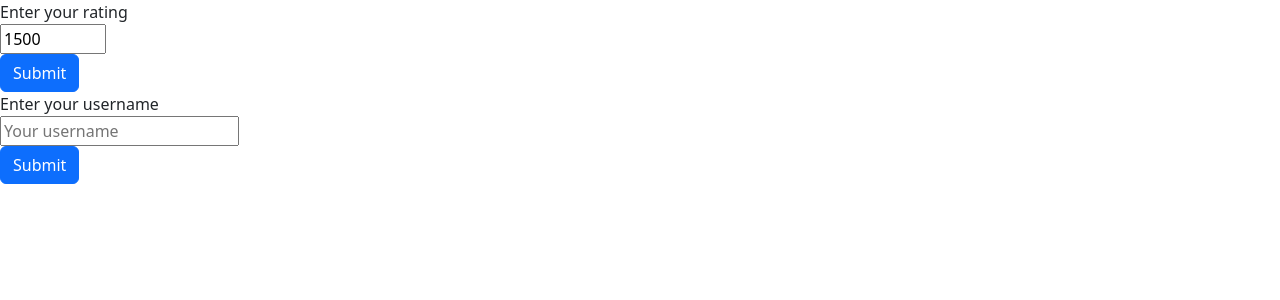
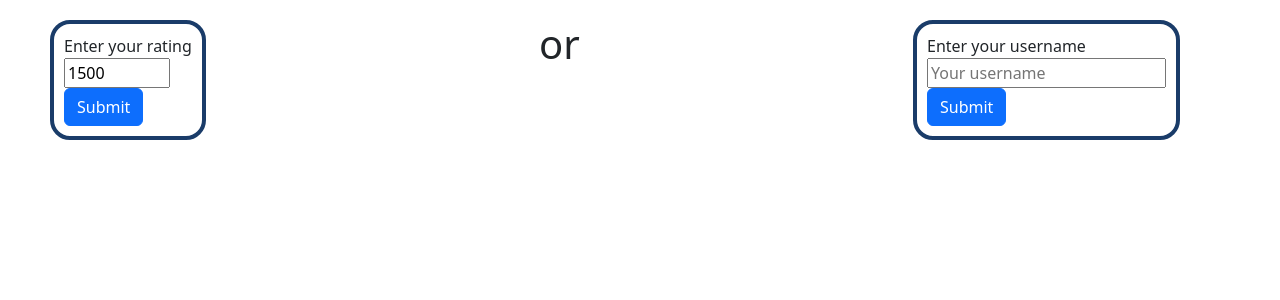
Before and after one commit to thaitoos/codeforces_data, a Django app: page /codeforces_app/ in a window 1280 px wide. Shown: the part 56-356 px from the top of the page. Run offline with Django 4.2, Linux system fonts and the light colour scheme; some libraries are stand-ins or nearby versions.

Commit message:
fixed load static??

```diff
--- /dev/null
+++ b/codeforces_project/codeforces_app/static/codeforces_app/index.css
@@ -0,0 +1,10 @@
+.forms_container{
+    display: flex;
+    justify-content: space-between;
+    padding: 20px 100px 20px 50px;
+}
+.form{
+    padding: 10px;
+    border: 4px solid rgb(26, 60, 105);
+    border-radius: 20px;
+}
--- a/codeforces_project/codeforces_app/static/codeforces_app/index.js
+++ b/codeforces_project/codeforces_app/static/codeforces_app/index.js
@@ -24,4 +24,8 @@ document.addEventListener('click', event =>{
             })
         }
     )
+    .then( () => {
+        color_rated = document.querySelectorAll('.rating_color')
+        console.log(color_rated)
+    })
 })
--- a/codeforces_project/codeforces_app/templates/codeforces_app/index.html
+++ b/codeforces_project/codeforces_app/templates/codeforces_app/index.html
@@ -3,7 +3,8 @@
 {%block body%}
 
     <!-- the average rating is {{average}} -->
-    <form action = "" method = "POST">
+    <div class="forms_container">
+        <form class="form" id="form1" action = "" method = "POST">
             {%csrf_token%}
             <!--{{rating_form}}-->
             <label for="rating">Enter your rating</label>
@@ -13,7 +14,10 @@
             </div>
             <button class="btn btn-primary" type="submit" name="submit-rating">Submit</button>
         </form>
-    <form action = "" method = "POST">
+        <h1>
+            or
+        </h1>
+        <form class="form" id="form2" action = "" method = "POST">
             {%csrf_token%}
             <label for="rating">Enter your username</label>
             <div class="form-group">
@@ -22,6 +26,7 @@
             </div>
             <button class="btn btn-primary" type="submit" name="submit-handle">Submit</button>
         </form>
+    </div>
     {%if load_type == 'error'%}
         <div>
             {{message}}
@@ -29,13 +34,14 @@
     {%endif%}
     {%if load_type == 'handle' or load_type == 'rating'%}
         {%if load_type == 'handle'%}
-        <div class="username">
+        <div class="rating_color">
             {{username}},
         </div>
         {%endif%}
-        <div>
-            Your rating is {{rating}}
+        <div style="display: inline;">
+            Your rating is
         </div>
+        <p style="display: inline;" class="rating_color"> {{rating}}</p>
         <div>
             You are better than {{percent_worse}}% of all contestants
         </div>
--- a/codeforces_project/codeforces_app/templates/codeforces_app/layout.html
+++ b/codeforces_project/codeforces_app/templates/codeforces_app/layout.html
@@ -1,10 +1,13 @@
-{%load static%}
-<!doctype HTML>
+{% load static %}
+<!DOCTYPE HTML>
 <html lang="en">
 <head>
     <title>codeforces_data</title>
     <link href="https://cdn.jsdelivr.net/npm/bootstrap@5.2.0-beta1/dist/css/bootstrap.min.css" rel="stylesheet" integrity="sha384-0evHe/X+R7YkIZDRvuzKMRqM+OrBnVFBL6DOitfPri4tjfHxaWutUpFmBp4vmVor" crossorigin="anonymous">
     <script src="https://cdn.jsdelivr.net/npm/apexcharts"></script>
+    <link rel='stylesheet' href="{%static 'codeforces_app/index.css'%}">
+    {% block script %}
+    {% endblock %}
 </head>
 <body>
     <nav class="navbar navbar-expand-lg navbar-light bg-light">
@@ -14,8 +17,8 @@
             <a class="nav-item nav-link" href="#">How do You compare?</a>
         </div>
     </nav>
-    {%block body%}
-    {%endblock%}
-    <script src="{%static 'codeforces_app/show.js'%}"></script>
+    {% block body %}
+    {% endblock %}
+        <!--<script src="{%static 'codeforces_app/show.js'%}"></script>-->
 </body>
 </html>
--- a/codeforces_project/codeforces_project/settings.py
+++ b/codeforces_project/codeforces_project/settings.py
@@ -119,7 +119,7 @@ USE_TZ = True
 STATIC_URL = 'static/'
 
 #STATICFILES_DIRS = [
-#    os.path.join(BASE_DIR, "static"),#?????????????????????????????????????????
+#    os.path.join(BASE_DIR, "/codeforces_app/static"),#?????????????????????????????????????????
 #]
 # Default primary key field type
 # https://docs.djangoproject.com/en/4.0/ref/settings/#default-auto-field
```
Also changed, not shown: codeforces_project/codeforces_app/templates/codeforces_app/show.html (+10 -5 lines). Lines whose indentation alone changed are shown as unchanged.
